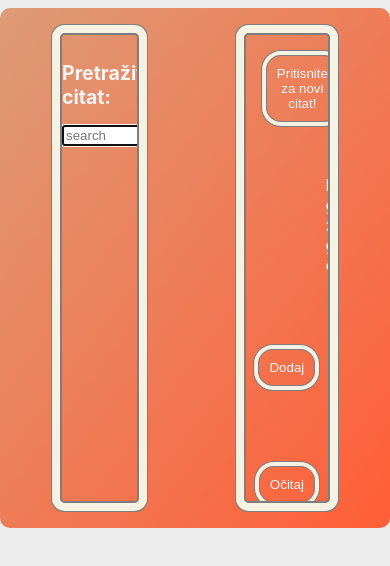
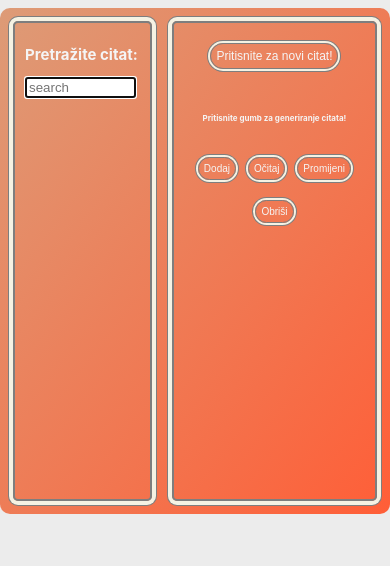
Before and after one commit to msostaric031/app1, a plain HTML site: page index.html in a window 390 px wide. Drawn offline with Linux system fonts and the light colour scheme.

Commit message:
Media query

```diff
--- a/_buttons.scss
+++ b/_buttons.scss
@@ -5,6 +5,9 @@
   box-shadow: $shadow-style-btn;
   background-color: transparent;
   color: $secondary-color;
+  margin: 40px 10px;
+  padding: 10px;
+  border-radius: 15px;
 
   &:active {
     transform: translateY(2px);
@@ -19,4 +22,7 @@
 
 .randomQuote {
   @include btnProperties();
+  margin: 20px;
+  border-radius: 15px;
+  padding: 10px;
 }
--- a/_config.scss
+++ b/_config.scss
@@ -7,11 +7,10 @@ body {
 .container {
   font-family: -apple-system, BlinkMacSystemFont, "Segoe UI", Roboto, Oxygen,
     Ubuntu, Cantarell, "Open Sans", "Helvetica Neue", sans-serif;
-  height: 500px;
+  min-height: 500px;
   max-width: 900px;
   display: flex;
   padding: 10px;
-  gap: 5px;
   background: linear-gradient(to top left, #ff5e37, #dd9b77);
   border-radius: 10px;
   position: absolute;
--- /dev/null
+++ b/_responsive.scss
@@ -0,0 +1,48 @@
+@media only screen and (max-width: 600px) {
+  .container {
+    max-width: 580px;
+    max-height: 290px;
+    padding: 3px;
+    font-size: 8px;
+
+    .quote-generator {
+      box-shadow: $shadow-style-btn;
+      width: 70%;
+      margin: 10px;
+    }
+
+    .list {
+      font-size: 10px;
+      box-shadow: $shadow-style-btn;
+      width: 40%;
+      margin: 10px;
+
+      .input {
+        width: 90%;
+      }
+    }
+    .btn {
+      box-shadow: $shadow-style-btn-small;
+      padding: 5px;
+      font-size: 10px;
+      margin: 10px 5px;
+    }
+    .randomQuote {
+      box-shadow: $shadow-style-btn-small;
+      padding: 5px;
+      font-size: 12px;
+    }
+  }
+}
+
+@media only screen and (min-width: 601px) {
+}
+
+@media only screen and (min-width: 768px) {
+}
+
+@media only screen and (min-width: 992px) {
+}
+
+@media only screen and (min-width: 1200px) {
+}
--- a/_variables.scss
+++ b/_variables.scss
@@ -2,3 +2,4 @@ $primary-color: #7e7e7e;
 $secondary-color: #f5f5f5;
 $shadow-style: 0 0 0 8px #f5f2e3, 0 0 0 9px #7e7e7e;
 $shadow-style-btn: 0 0 0 4px #f5f2e3, 0 0 0 5px #7e7e7e;
+$shadow-style-btn-small: 0 0 0 2px #f5f2e3, 0 0 0 3px #7e7e7e;
--- a/main.js
+++ b/main.js
@@ -100,7 +100,7 @@
 document.querySelector(".read").addEventListener("click", function () {
   const outputTxt = document.querySelector(".txt").textContent;
   const index = citati.findIndex((x) => x.name === outputTxt);
-  alert(outputTxt + "  - Index: " + index);
+  alert(outputTxt + "  -> Index: " + index);
 });
 
 // Update citat
--- a/style.scss
+++ b/style.scss
@@ -1,6 +1,7 @@
 @import "config";
 @import "buttons";
 @import "variables";
+@import "responsive";
 
 .list {
   @extend %mutual;
@@ -12,7 +13,7 @@
   font-size: 13px;
 
   .list-group {
-    width: 200px;
+    max-width: 200px;
     padding: 20px;
     position: relative;
     overflow: hidden;
@@ -27,25 +28,10 @@
   border-radius: 5px;
   font-weight: bold;
 
-  .btn {
-    margin: 40px 10px;
-    padding: 10px;
-    border-radius: 15px;
-  }
-
-  .randomQuote {
-    margin: 20px;
-    border-radius: 15px;
-    padding: 10px;
-  }
-
   .txt {
     position: relative;
     top: 5%;
     overflow: hidden;
-  }
-
-  * {
-    padding: 10px 80px;
+    padding: 0 10px;
   }
 }
```
Also changed, not shown: css/style.css, 1 other file.
